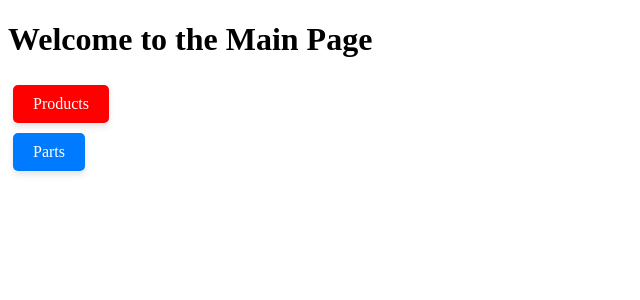
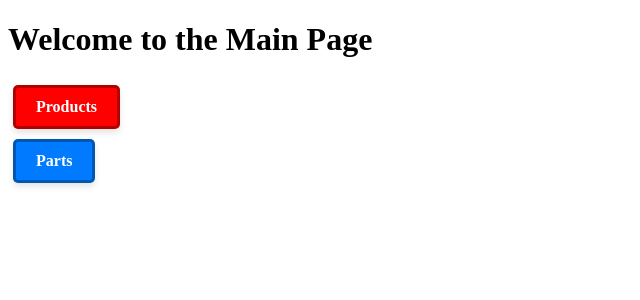
Before and after one commit to zzaizzai/fastapi-operations-management, a FastAPI app: page / in a window 1280 px wide. Shown: the part 26-326 px from the top of the page, without its empty margins (0-640 px from the left). Run offline with FastAPI, Linux system fonts and the light colour scheme.

Commit message:
button css

```diff
--- a/app/core/static/css/style.css
+++ b/app/core/static/css/style.css
@@ -2,7 +2,8 @@
     display: inline-block;
     padding: 10px 20px;
     font-size: 16px;
-    border: none;
+    font-weight: bold;
+    border: 3px solid #0000004d;
     border-radius: 5px;
     background-color: #007BFF;
     color: #fff;
--- a/app/core/templates/layout.html
+++ b/app/core/templates/layout.html
@@ -2,7 +2,7 @@
 <html>
 <head>
     <title>hello</title>
-    <link rel="stylesheet" type="text/css" href="{{ url_for('static', path='/css/style.css') }}">
+    <link rel="stylesheet" type="text/css" href="{{ url_for('static', path='/css/style.css') }}?after">
 </head>
 <body>
     <nav>
```
